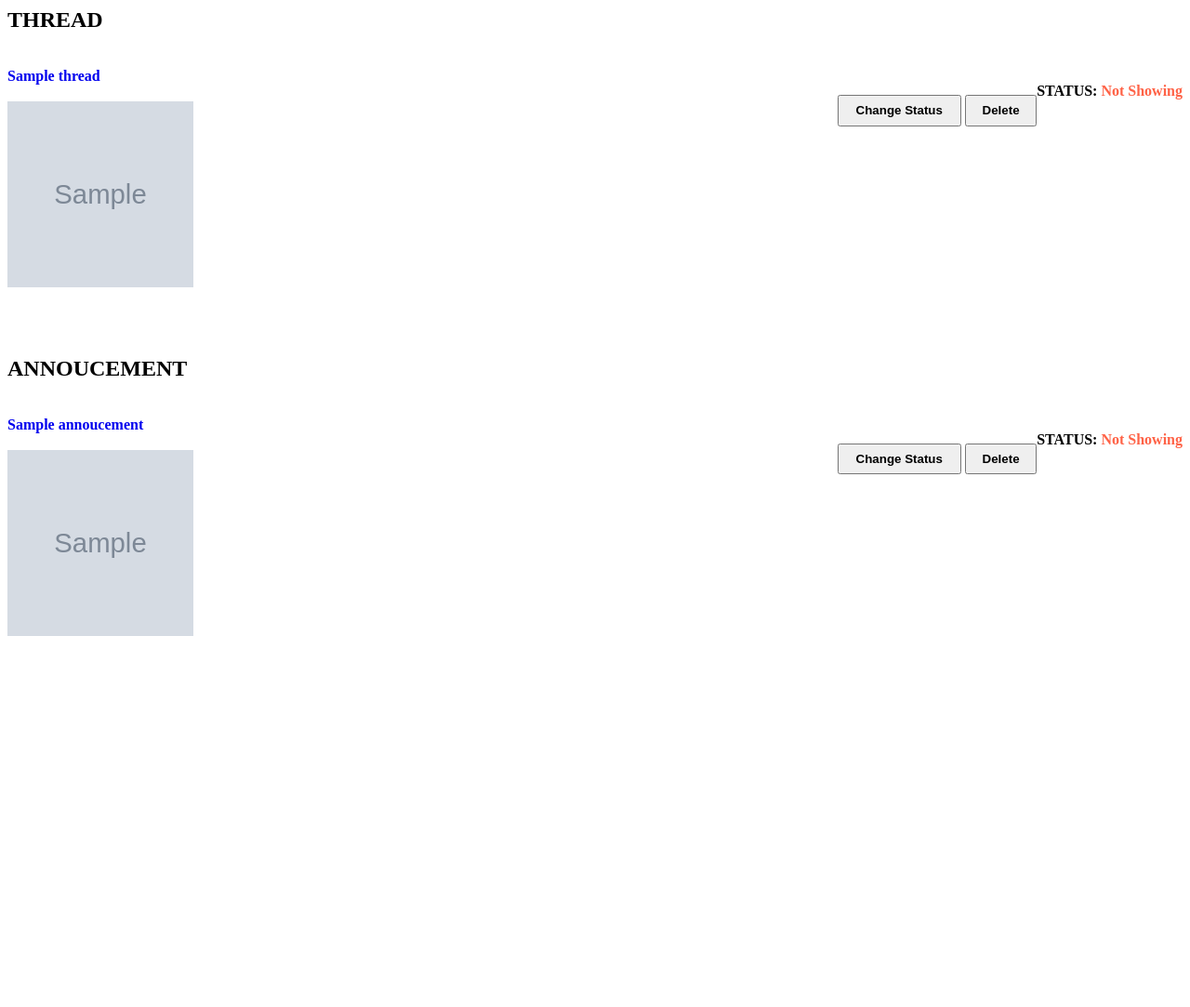
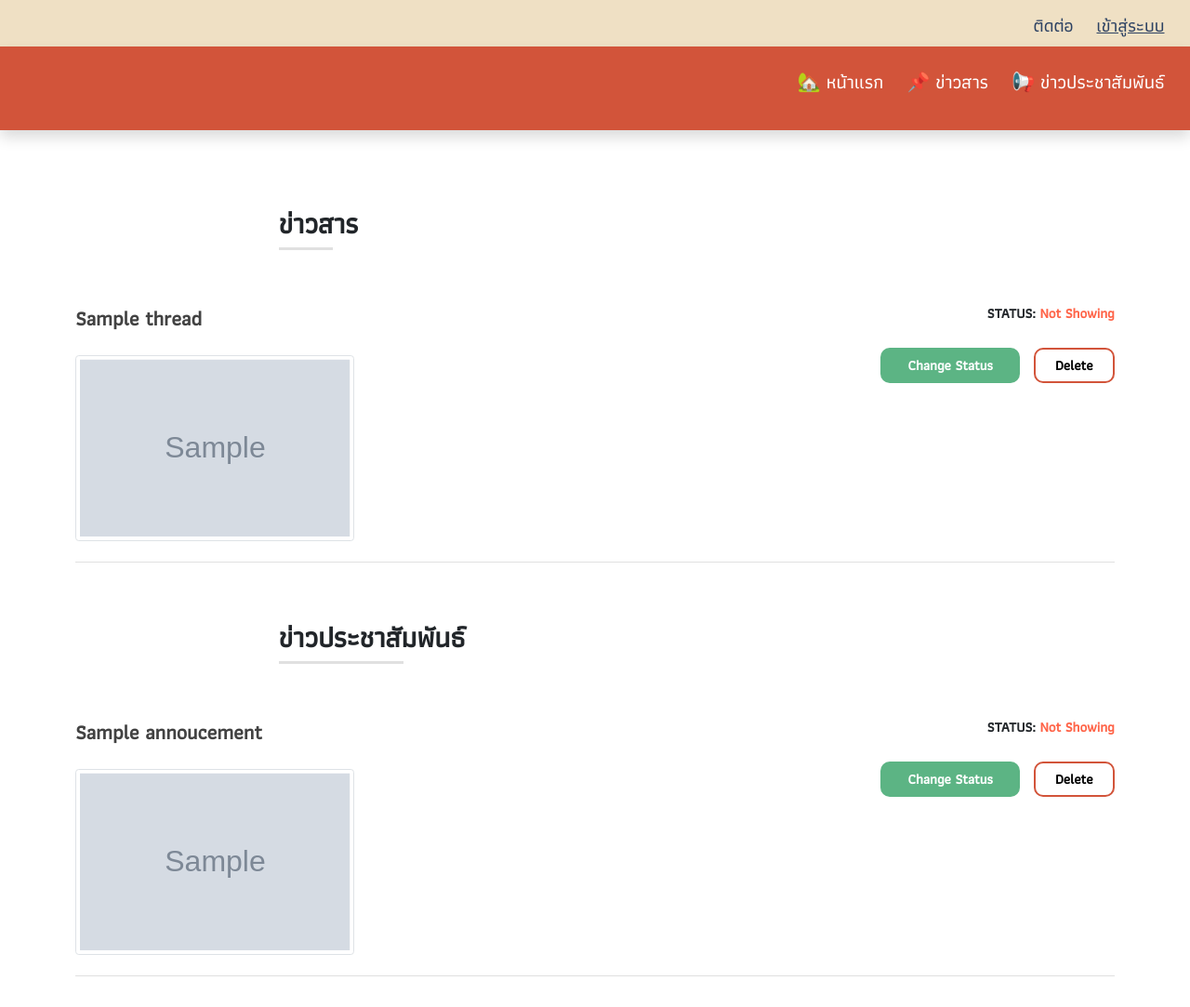
Before and after one commit to 6210612674/InternshipEngr, a Django app: template thread/templates/thread/admin.html in a window 1280 px wide. Shown: the whole page at 93% size. Before the commit the page ends 684 px from the top, so only its background shows below. Run offline with Django 3.2, Linux system fonts and the light colour scheme; the template is opened without the code that fills it: most values are stand-ins (such as "Sample title", 1, 10 or a date in 2020); grey boxes marked "Sample" are stand-in pictures; some libraries are stand-ins or nearby versions.

Commit message:
Update layout

```diff
--- a/thread/templates/thread/admin.html
+++ b/thread/templates/thread/admin.html
@@ -1,3 +1,50 @@
+{% extends "thread/layout.html" %}
+{% block body%}
+
+<title>Admin</title>
+
+<style>
+    .buttonShow {
+        width: 110px;
+        height: 40px;
+        background-color: #5cb484;
+        color: white;
+        border-radius: 10px;
+        border: none;
+    }
+    .buttonShow:hover {
+        background-color: #146b51;
+    }
+
+    .buttonNotShow {
+        width: 110px;
+        height: 40px;
+        background-color: #d2543a;
+        color: white;
+        border-radius: 10px;
+        border: none;
+    }
+    .buttonNotShow:hover {
+        background-color: #724141;
+    }
+
+    .buttonDlete {
+        width: 110px;
+        height: 40px;
+        background-color: #ffffff;
+        color: black;
+        border-radius: 10px;
+        border: 2px solid #d2543a;
+        margin-left: 10px;
+    }
+
+    .buttonDlete:hover {
+        background-color: rgb(116, 116, 116);
+        color: white;
+        border: none;
+    }
+</style>
+
 <script language="javascript">
     function confirm_delete()
     {
@@ -11,47 +58,50 @@
     }
 </script>
 
-<h2 class="p3"><b>THREAD<b></h2>
+    <h2 class="#" style="margin-left:10em ; margin-top: 2em;"><b>ข่าวสาร<b></h2>
+    <div class="line3"></div>
+
+    <br>
     <br>
         <div class="container">
             {% if not thread %}
-                <b class="p4">ยังไม่มี Thread</b>
+            <h4>ยังไม่มีการเพิ่ม ข่าวสาร</h4>
             {% else %}
                 {% for th in thread %}
                     <div class="row">
                         {% if not th.status%}
                         <div class="col">
-                            <a href = "{% url 'thread:thread' th.id %}" style="text-decoration: none;"><b class="p4">{{th}}</b></a>
+                            <a href = "{% url 'thread:thread' th.id %}" style="text-decoration: none;"><b class="p12">{{th}}</b></a>
                             <p style="float: right;">
-                                <b class="p2">STATUS: </b> <b class="p2" style="color: tomato;">Not Showing</b>
+                                <b class="#">STATUS: </b> <b class="#" style="color: tomato;">Not Showing</b>
                             </p>
 
                                 <br>
                                 <br>
                                 <div style="float: right;">
-                                    <a href="{% url 'thread:change_status_thread' th.id %}"><button type="button"class="btn button5 p2" style="width: 10em; height: 2.5em; margin-top: -0.5em;"><b>Change Status</b></button></a>
-                                    <a href="{% url 'thread:remove_thread' th.id %}" onclick="return confirm_delete();"><button type="button"class="btn button6 p2" style="width: 5.8em; height: 2.5em; margin-top: -0.5em;" onclick="return confirm_delete()"><b>Delete</b></button></a>
+                                    <a href="{% url 'thread:change_status_thread' th.id %}"><button type="button"class="buttonShow" style="width: 10em; height: 2.5em; margin-top: -0.5em;"><b>Change Status</b></button></a>
+                                    <a href="{% url 'thread:remove_thread' th.id %}" onclick="return confirm_delete();"><button type="button"class="buttonDlete" style="width: 5.8em; height: 2.5em; margin-top: -0.5em;" onclick="return confirm_delete()"><b>Delete</b></button></a>
                                 </div>
                             <div class="figure">
-                                <img class="img-thumbnail scaled" src="{{ th.icon.url }}" style="height: 200px; width: 200px;">
+                                <img class="img-thumbnail scaled" src="{{ th.icon.url }}" style="height: 200px; width: 300px;">
                             </div>
                         </div>
                         <br>
                         {% else %}
                         <div class="col">
-                            <a href = "{% url 'thread:thread' th.id %}" style="text-decoration: none;"><b class="p4">{{th}}</b></a>
+                            <a href = "{% url 'thread:thread' th.id %}" style="text-decoration: none;"><b class="p12">{{th}}</b></a>
                             <p style="float: right;">
-                                <b class="p2">STATUS: </b><b class="p2" style="color: #5cb484;">Showing</b>
+                                <b class="#">STATUS: </b><b class="#" style="color: #5cb484;">Showing</b>
                             </p>
 
                             <br>
                             <br>
                             <div style="float: right;">
-                                <a href="{% url 'thread:change_status_thread' th.id %}"><button type="button" class="btn button8 p2" style="width: 10em; height: 2.35em; margin-top: -0.5em;"><b>Change Status</b></button></a>
-                                <a href="{% url 'thread:remove_thread' th.id %}"><button type="button" class="btn button6 p2" style="width: 5.8em; height: 2.5em; margin-top: -0.5em;" onclick="return confirm_delete()"><b>Delete</b></button></a>
+                                <a href="{% url 'thread:change_status_thread' th.id %}"><button type="button" class="buttonNotShow" style="width: 10em; height: 2.5em; margin-top: -0.5em;"><b>Change Status</b></button></a>
+                                <a href="{% url 'thread:remove_thread' th.id %}"><button type="button" class="buttonDlete" style="width: 5.8em; height: 2.5em; margin-top: -0.5em;" onclick="return confirm_delete()"><b>Delete</b></button></a>
                             </div>
                             <div class="figure">
-                                <img class="img-thumbnail scaled" src="{{ th.icon.url }}" style="height: 200px; width: 200px;">
+                                <img class="img-thumbnail scaled" src="{{ th.icon.url }}" style="height: 200px; width: 300px;">
                             </div>
                         </div>
                         <br>
@@ -61,54 +111,56 @@
 
                     </div>
                     <br>
-                    <div class="line"></div>
+                    <div class="line2"></div>
                     <br>
                 {% endfor %}
             {% endif %}
         </div>
 
 
-    <h2 class="p3"><b>ANNOUCEMENT<b></h2>
+        <h2 class="#" style="margin-left:10em; margin-top: 1em;"><b>ข่าวประชาสัมพันธ์<b></h2>
+        <div class="line4"></div>
+        <br>
         <br>
             <div class="container">
                 {% if not annoucement %}
-                    <b class="p4">ยังไม่มี annoucement</b>
+                    <h4 style="padding-bottom: 5em;">ยังไม่มีการเพิ่ม ข่าวประชาสัมพันธ์</h4>
                 {% else %}
                     {% for an in annoucement %}
                         <div class="row">
                             {% if not an.status%}
                             <div class="col">
-                                <a href = "{% url 'thread:thread' an.id %}" style="text-decoration: none;"><b class="p4">{{an}}</b></a>
+                                <a href = "{% url 'thread:thread' an.id %}" style="text-decoration: none;"><b class="p12">{{an}}</b></a>
                                 <p style="float: right;">
-                                    <b class="p2">STATUS: </b> <b class="p2" style="color: tomato;">Not Showing</b>
+                                    <b class="#">STATUS: </b> <b class="#" style="color: tomato;">Not Showing</b>
                                 </p>
 
                                     <br>
                                     <br>
                                     <div style="float: right;">
-                                        <a href="{% url 'thread:change_status_thread' an.id %}"><button type="button"class="btn button5 p2" style="width: 10em; height: 2.5em; margin-top: -0.5em;"><b>Change Status</b></button></a>
-                                        <a href="{% url 'thread:remove_thread' an.id %}" onclick="return confirm_delete();"><button type="button"class="btn button6 p2" style="width: 5.8em; height: 2.5em; margin-top: -0.5em;" onclick="return confirm_delete()"><b>Delete</b></button></a>
+                                        <a href="{% url 'thread:change_status_thread' an.id %}"><button type="button"class="buttonShow" style="width: 10em; height: 2.5em; margin-top: -0.5em;"><b>Change Status</b></button></a>
+                                        <a href="{% url 'thread:remove_thread' an.id %}" onclick="return confirm_delete();"><button type="button"class="buttonDlete" style="width: 5.8em; height: 2.5em; margin-top: -0.5em;" onclick="return confirm_delete()"><b>Delete</b></button></a>
                                     </div>
                                 <div class="figure">
-                                    <img class="img-thumbnail scaled" src="{{ an.icon.url }}" style="height: 200px; width: 200px;">
+                                    <img class="img-thumbnail scaled" src="{{ an.icon.url }}" style="height: 200px; width: 300px;">
                                 </div>
                             </div>
                             <br>
                             {% else %}
                             <div class="col">
-                                <a href = "{% url 'thread:thread' an.id %}" style="text-decoration: none;"><b class="p4">{{an}}</b></a>
+                                <a href = "{% url 'thread:thread' an.id %}" style="text-decoration: none;"><b class="p12">{{an}}</b></a>
                                 <p style="float: right;">
-                                    <b class="p2">STATUS: </b><b class="p2" style="color: #5cb484;">Showing</b>
+                                    <b class="#">STATUS: </b><b class="#" style="color: #5cb484;">Showing</b>
                                 </p>
 
                                 <br>
                                 <br>
                                 <div style="float: right;">
-                                    <a href="{% url 'thread:change_status_thread' an.id %}"><button type="button" class="btn button8 p2" style="width: 10em; height: 2.35em; margin-top: -0.5em;"><b>Change Status</b></button></a>
-                                    <a href="{% url 'thread:remove_thread' an.id %}"><button type="button" class="btn button6 p2" style="width: 5.8em; height: 2.5em; margin-top: -0.5em;" onclick="return confirm_delete()"><b>Delete</b></button></a>
+                                    <a href="{% url 'thread:change_status_thread' an.id %}"><button type="button" class="buttonNotShow" style="width: 10em; height: 2.5em; margin-top: -0.5em;"><b>Change Status</b></button></a>
+                                    <a href="{% url 'thread:remove_thread' an.id %}"><button type="button" class="buttonDlete" style="width: 5.8em; height: 2.5em; margin-top: -0.5em;" onclick="return confirm_delete()"><b>Delete</b></button></a>
                                 </div>
                                 <div class="figure">
-                                    <img class="img-thumbnail scaled" src="{{ an.icon.url }}" style="height: 200px; width: 200px;">
+                                    <img class="img-thumbnail scaled" src="{{ an.icon.url }}" style="height: 200px; width: 300px;">
                                 </div>
                             </div>
                             <br>
@@ -118,8 +170,9 @@
 
                         </div>
                         <br>
-                        <div class="line"></div>
+                        <div class="line2"></div>
                         <br>
                     {% endfor %}
                 {% endif %}
             </div>
+{% endblock %}
--- a/thread/templates/thread/layout.html
+++ b/thread/templates/thread/layout.html
@@ -20,18 +20,26 @@
     <script class="jsbin" src="http://ajax.googleapis.com/ajax/libs/jqueryui/1.8.0/jquery-ui.min.js"></script>
     <meta charset=utf-8 />
 <style>
+    h1,
+    h2,
+    h3,
+    h4,
+    h5 {
+        font-family: "Athiti", sans-serif;
+    }
+
     .button1 {
         background-color: #DD4A48;
         width: 80px;
+        height: 40px;
         color: white;
-        border: 2px solid #DD4A48;
+        border: none;
         border-radius: 10px;
     }
 
     .button1:hover {
         background-color: #724141;
         color: white;
-        border: 2px solid #724141;
     }
     .button2 {
         background-color: #DD4A48;
@@ -85,12 +93,9 @@
     <section class="menubar">
         <div id="nav" class="d-flex flex-row-reverse menubar shadow" style="padding-right: 20px;">
                 {% if request.user.is_authenticated %}
-                    <a class="p-2 " href="#">
+                    <div class="p-2 ">
                         <p class="p2" style="cursor: pointer;" onclick="openNav()">&#9776;</p>
-                    </a>
-                    <a class="p-2 " href="#">
-                        <p class="p2">&#128276;</p>
-                    </a>
+                    </div>
                 {% endif %}
                 <a class="p-2 " href="{% url 'thread:annoucement_page' %}">
                     <p class="p2">&#128226; ข่าวประชาสัมพันธ์</p>
@@ -108,24 +113,41 @@
     <!-- side bar menu -->
     <div id="mySidenav" class="sidenav ">
         <a href="javascript:void(0)" class="closebtn" onclick="closeNav()">&times;</a>
-        <a href="#"><p>โปรไฟล์</p></a>
+        <a href="{% url 'account:profile' %}">
+            <p>โปรไฟล์</p>
+        </a>
         <div class="line"></div>
-        <a href="#"><p>ระบบลงทะเบียนแจ้งสถานที่ฝึกงาน</p></a>
+        <a href="#">
+            <p>ระบบลงทะเบียนแจ้งสถานที่ฝึกงาน</p>
+        </a>
         <div class="line"></div>
-        <a href="#"><p>ผลการแจ้งลงทะเบียนสถานที่ฝึกงาน</p></a>
+        <a href="#">
+            <p>ผลการแจ้งลงทะเบียนสถานที่ฝึกงาน</p>
+        </a>
         <div class="line"></div>
-        <a href="#"><p>ติดตามนักศึกษา</p></a>
+        <a href="#">
+            <p>ติดตามนักศึกษา</p>
+        </a>
         <div class="line"></div>
-        <a href="{% url 'form:index' %}"><p>จัดการฟอร์ม</p></a>
+        <a href="{% url 'form:index' %}">
+            <p>จัดการฟอร์ม</p>
+        </a>
         <div class="line"></div>
-        <a href="{% url 'thread:create_thread' %}"><p>สร้างกระทู้</p></a>
+        <a href="{% url 'thread:create_thread' %}">
+            <p>สร้างกระทู้</p>
+        </a>
         <div class="line"></div>
-        <a href="#"><p>ตรวจสอบกระทู้</p></a>
+        <a href="{% url 'thread:admin' %}">
+            <p>ตรวจสอบกระทู้</p>
+        </a>
         <div class="line"></div>
-        <a href="{% url 'account:logout' %}" onclick="return logout()"><p>ออกจากระบบ</p></a>
+        <a href="{% url 'account:logout' %}" onclick="return logout();">
+            <p>ออกจากระบบ</p>
+        </a>
         <div class="line"></div>
     </div>
     <br>
+
 
     {% block body %}
     {% endblock %}
--- a/thread/views.py
+++ b/thread/views.py
@@ -3,7 +3,7 @@ from django.http import HttpResponseRedirect, HttpResponse
 from django.template.defaultfilters import title
 from django.urls import reverse
 from django.contrib import messages
-from grpc import Status
+
 
 from account.models import Account
 from .models import *
```
